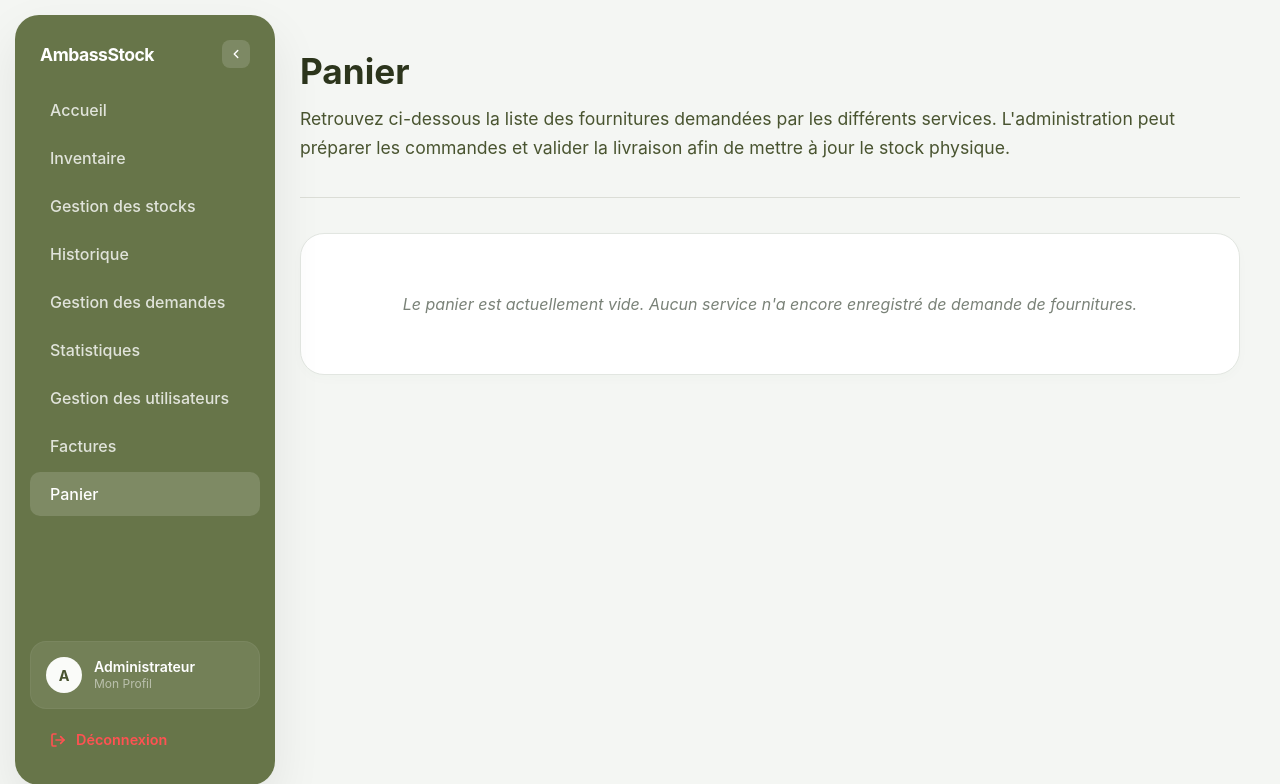
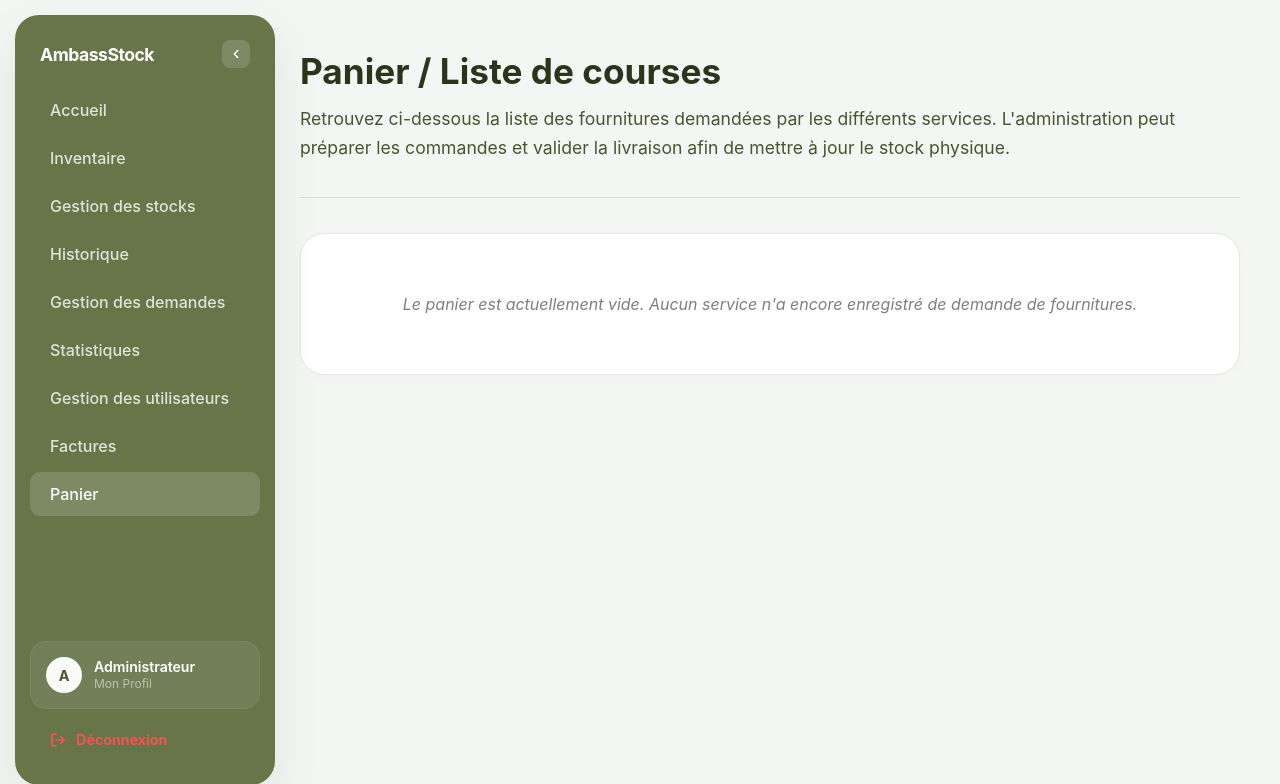
Before and after one commit to AMBmaurice/AmbassStock, a Django app: page /panier/ in a window 1280 px wide. Shown: the top 784 px of the page. Run offline with Django 4.2, Linux system fonts and the light colour scheme; a user stored in the database is signed in; data comes from the database, SQL or seed files in the repository; data that the repository does not hold is empty.

Commit message:
Update panier.html

```diff
--- a/templates/panier.html
+++ b/templates/panier.html
@@ -160,7 +160,7 @@ function toggleSidebar() {
 </script>
 
 <div class="main-content">
-    <h2 class="page-title">Panier</h2>
+    <h2 class="page-title">Panier / Liste de courses</h2>
     <p class="welcome-text">Retrouvez ci-dessous la liste des fournitures demandées par les différents services. L'administration peut préparer les commandes et valider la livraison afin de mettre à jour le stock physique.</p>
 
     <hr class="section-divider">
```
